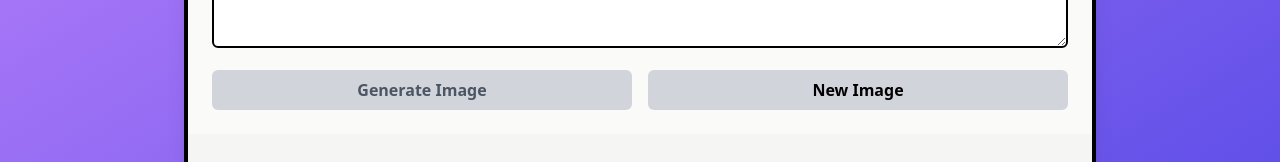
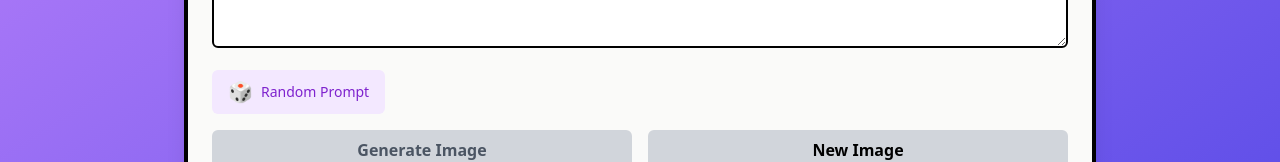
Before and after one commit to SailingSF/aiartarena-frontend, a React (Create React App) app: page /premium in a window 1280 px wide. Shown: the part 381-543 px from the top of the page. Built offline with nearby package versions, Linux system fonts and the light colour scheme; no server answers.

Commit message:
add random prompt

```diff
--- a/src/components/PremiumGenerator.js
+++ b/src/components/PremiumGenerator.js
@@ -24,6 +24,7 @@ const PremiumGenerator = ({ openAuthModal }) => {
   const [isLoading, setIsLoading] = useState(false);
   const [showNSFWWarning, setShowNSFWWarning] = useState(false);
   const navigate = useNavigate();
+  const [isLoadingRandomPrompt, setIsLoadingRandomPrompt] = useState(false);
 
   const clearAllPrompts = () => {
     setPrompt('');
@@ -102,6 +103,18 @@ const PremiumGenerator = ({ openAuthModal }) => {
     }
   };
 
+  const generateRandomPrompt = async () => {
+    setIsLoadingRandomPrompt(true);
+    try {
+      const response = await axios.get(`${API_BASE_URL}/api/random-prompt/`);
+      setPrompt(response.data.prompt);
+    } catch (error) {
+      console.error("Error generating random prompt:", error);
+      alert("Failed to generate a random prompt. Please try again.");
+    } finally {
+      setIsLoadingRandomPrompt(false);
+    }
+  };
 
   const currentModel = models.find(model => model.id === selectedModel);
   const isLoggedIn = !!localStorage.getItem('token');
@@ -139,6 +152,17 @@ const PremiumGenerator = ({ openAuthModal }) => {
               className="w-full p-2 border-2 border-black rounded-md text-sm"
               rows={3}
             />
+            <div className="mt-4">
+              <button
+                type="button"
+                onClick={generateRandomPrompt}
+                disabled={isLoadingRandomPrompt}
+                className="w-full sm:w-auto bg-purple-100 text-purple-700 hover:bg-purple-200 font-medium py-2 px-4 rounded-md transition duration-300 text-sm flex items-center justify-center space-x-2"
+              >
+                <span role="img" aria-label="dice" className="text-xl">🎲</span>
+                <span>{isLoadingRandomPrompt ? 'Loading...' : 'Random Prompt'}</span>
+              </button>
+            </div>
           </div>
           {currentModel.supportsNegativePrompt && (
             <div>
```
